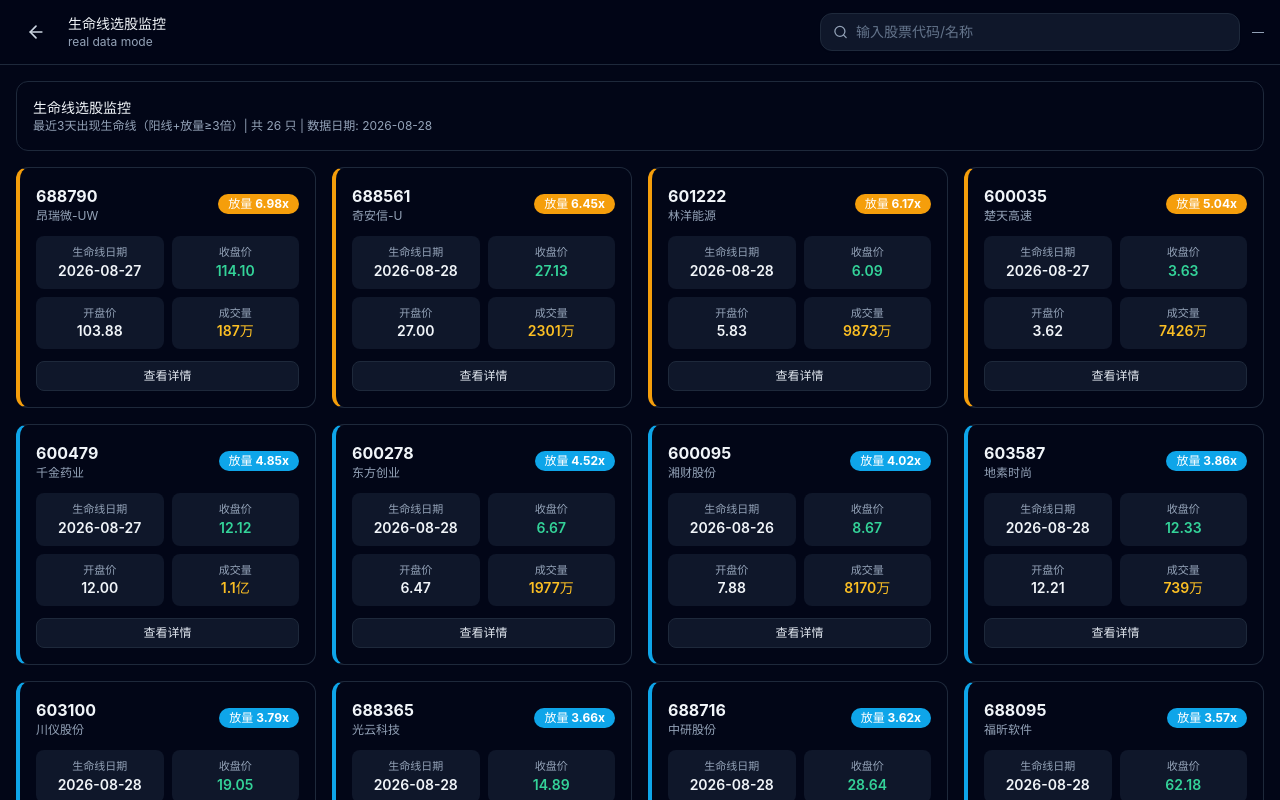
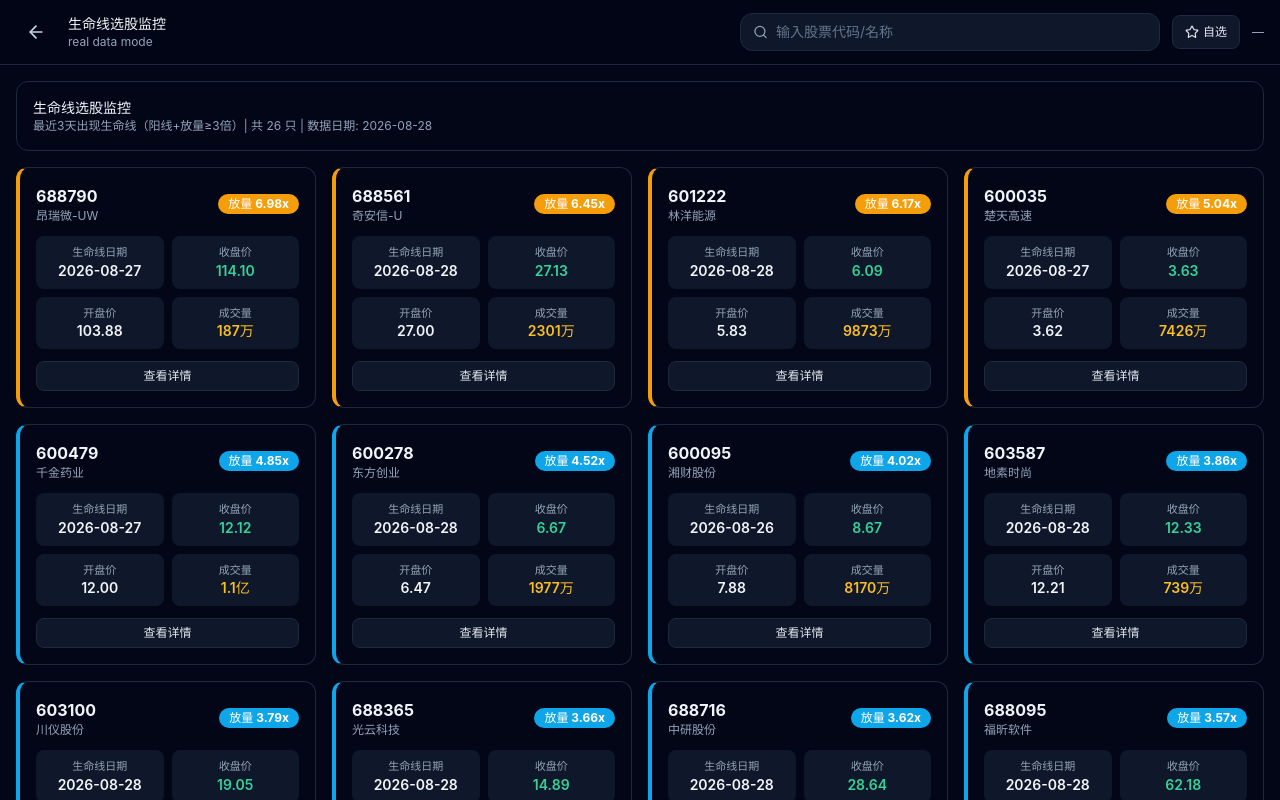
Before and after one commit to hwxue1222/astock, a React (Vite) app: page /lifeline in a window 1280 px wide. Shown: the top 800 px of the page. Built offline with nearby package versions, Linux system fonts and the light colour scheme.

Commit message:
feat: TopBar添加自选股看板入口

```diff
--- a/src/components/TopBar.tsx
+++ b/src/components/TopBar.tsx
@@ -1,5 +1,6 @@
 import { useEffect, useMemo, useRef, useState } from 'react'
-import { Search, ArrowLeft, ExternalLink } from 'lucide-react'
+import { useNavigate } from 'react-router-dom'
+import { Search, ArrowLeft, ExternalLink, Star } from 'lucide-react'
 import { cn } from '@/lib/utils'
 import type { StockItem } from '@/types/stock'
 
@@ -12,6 +13,7 @@ export default function TopBar(props: {
   onBack?: (() => void) | null
   onOpenDetail?: (() => void) | null
 }) {
+  const navigate = useNavigate()
   const [q, setQ] = useState('')
   const [open, setOpen] = useState(false)
   const boxRef = useRef<HTMLDivElement | null>(null)
@@ -124,6 +126,16 @@ export default function TopBar(props: {
           ) : null}
         </div>
 
+        {/* 自选股看板入口 */}
+        <button
+          type="button"
+          onClick={() => navigate('/watchlist')}
+          className="hidden items-center gap-1 rounded-lg border border-slate-800 bg-slate-900 px-3 py-2 text-xs text-slate-200 hover:bg-slate-800 md:inline-flex"
+        >
+          <Star className="h-3.5 w-3.5" />
+          自选
+        </button>
+
         <div className="hidden items-center gap-3 text-xs text-slate-400 md:flex">
           <div className="whitespace-nowrap">
             {props.updatedAt ? `更新于 ${props.updatedAt}` : '—'}
```
